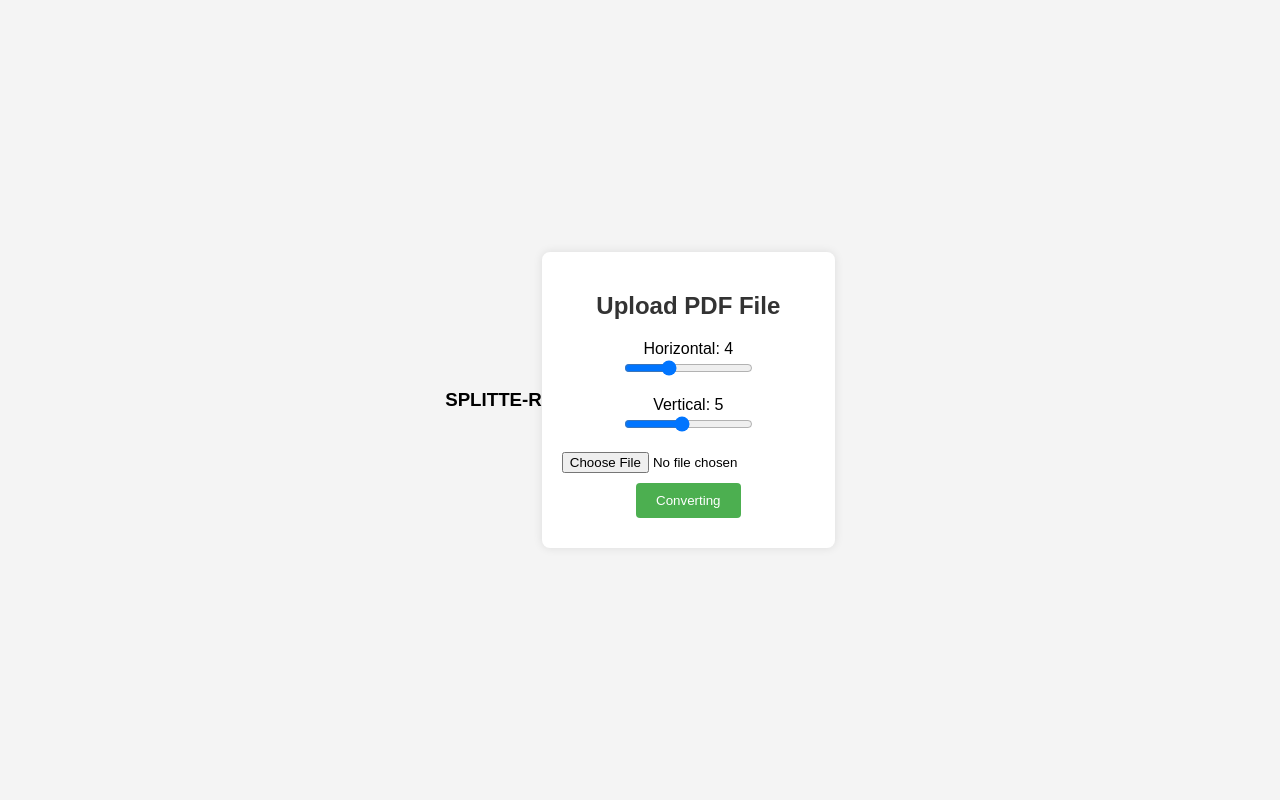
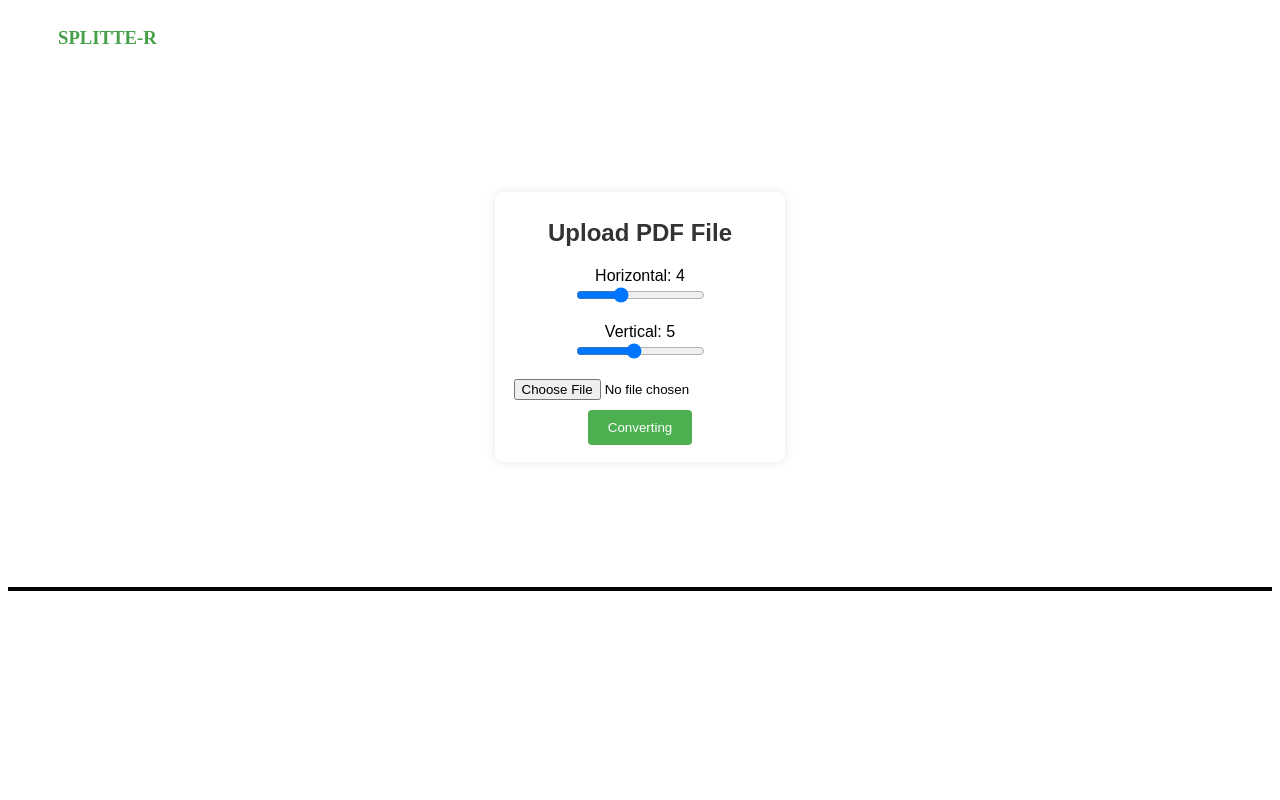
Before and after one commit to SaxleS/Spliter-PDF, a Flask app: page / in a window 1280 px wide. Run offline with Flask 3, Linux system fonts and the light colour scheme.

Commit message:
Add files via upload

```diff
--- a/static/style.css
+++ b/static/style.css
@@ -1,16 +1,30 @@
 /* ... (остальной CSS код) ... */
-body {
+
+main {
+    display: flex;
+    flex-direction: column;
     font-family: Arial, sans-serif;
-    background-color: #f4f4f4;
     margin: 0;
     padding: 0;
     display: flex;
     justify-content: center;
     align-items: center;
-    height: 100vh;
+    height: 65vh;
 }
-
+header{
+    display:flex;
+}
+.logo{
+padding-left: 50px;
+color: #45a049;
+}
 .container {
+    width: 250px;
+    height: 230px;
+    display: flex;
+    flex-direction: column;
+    align-items: center;
+    justify-content: center;
     background-color: #fff;
     padding: 20px;
     border-radius: 8px;
@@ -61,3 +75,21 @@ input[type="submit"]:hover {
 .download-all:hover {
     background-color: #45a049;
 }
+
+.back{
+    background-color: #a04545;
+    color: white;
+    border: none;
+    border-radius: 4px;
+    padding: 10px 20px;
+    cursor: pointer;
+    font-size: 16px;
+    margin-top: 10px;
+}
+.back:hover{
+    background-color: #672c2c;
+}
+
+.adsbygoogle{
+border: 1px solid black;
+}
```
